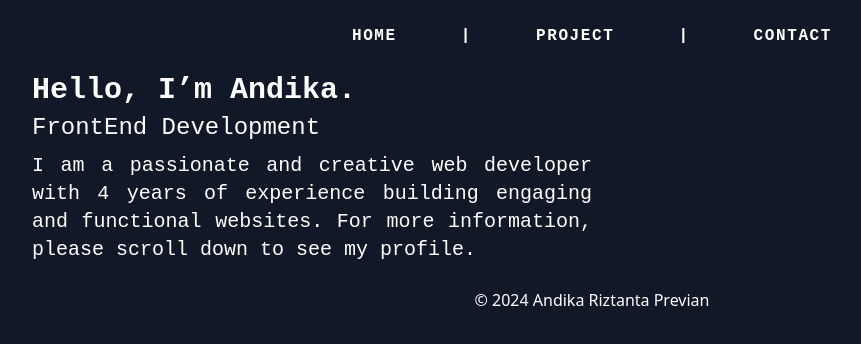
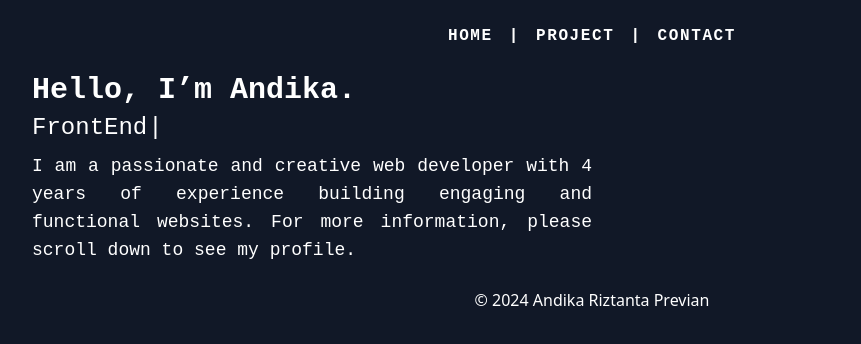
Before and after one commit to AndikaRiztantaPrevian/PORTOFOLIO, a React (Vite) app: page / in a window 1280 px wide. Shown: the top 344 px of the page, without its empty margins (48-909 px from the left). Built offline with nearby package versions, Linux system fonts and the light colour scheme; the HTML template or start-up script is replaced by a standard one; a web font is replaced by a local one.

Commit message:
TypeWriter

```diff
--- a/package.json
+++ b/package.json
@@ -12,7 +12,8 @@
   "dependencies": {
     "react": "^18.2.0",
     "react-dom": "^18.2.0",
-    "react-router-dom": "^6.23.1"
+    "react-router-dom": "^6.23.1",
+    "typewriter-effect": "^2.21.0"
   },
   "devDependencies": {
     "@types/react": "^18.2.66",
--- a/src/components/navbar/Navbar.jsx
+++ b/src/components/navbar/Navbar.jsx
@@ -17,7 +17,7 @@ const Navbar = () => {
             </button>
           </div>
           <div className={`lg:flex lg:items-center w-full lg:w-auto ${isOpen ? 'block' : 'hidden'}`}>
-            <ul className='lg:flex lg:gap-16 text-white font-semibold uppercase tracking-widest'>
+            <ul className='lg:flex lg:gap-4 text-white font-semibold uppercase tracking-widest'>
               <li><Link to="/">Home</Link></li> <span className='hidden lg:block select-none'>|</span>
               <li><Link to="/project">Project</Link></li> <span className='hidden lg:block select-none'>|</span>
               <li><Link to="/contact">Contact</Link></li>
--- a/src/pages/Home.jsx
+++ b/src/pages/Home.jsx
@@ -1,14 +1,21 @@
 import React from "react";
+import Typewriter from "typewriter-effect";
 
 const Home = () => {
   return (
     <div className="container mx-auto h-auto text-white font-sometype-mono">
       <main className="lg:w-1/2">
         <p className="font-bold text-3xl">Hello, I’m Andika.</p>
-        <div className="text-typing font-medium text-2xl mt-1">
-          <span class="">FrontEnd Development</span>
+        <div className="text-typing font-medium text-2xl mt-1 select-none">
+          <Typewriter
+            options={{
+              strings: ["FrontEnd Developer", "BackEnd Developer"],
+              autoStart: true,
+              loop: true,
+            }}
+          />
         </div>
-        <p className="text-xl text-justify mt-2">
+        <p className="text-lg text-justify mt-2">
           I am a passionate and creative web developer with 4 years of
           experience building engaging and functional websites. For more
           information, please scroll down to see my profile.
```
Also changed, not shown: 1 other file (tests, documents, lock files or other folders).
